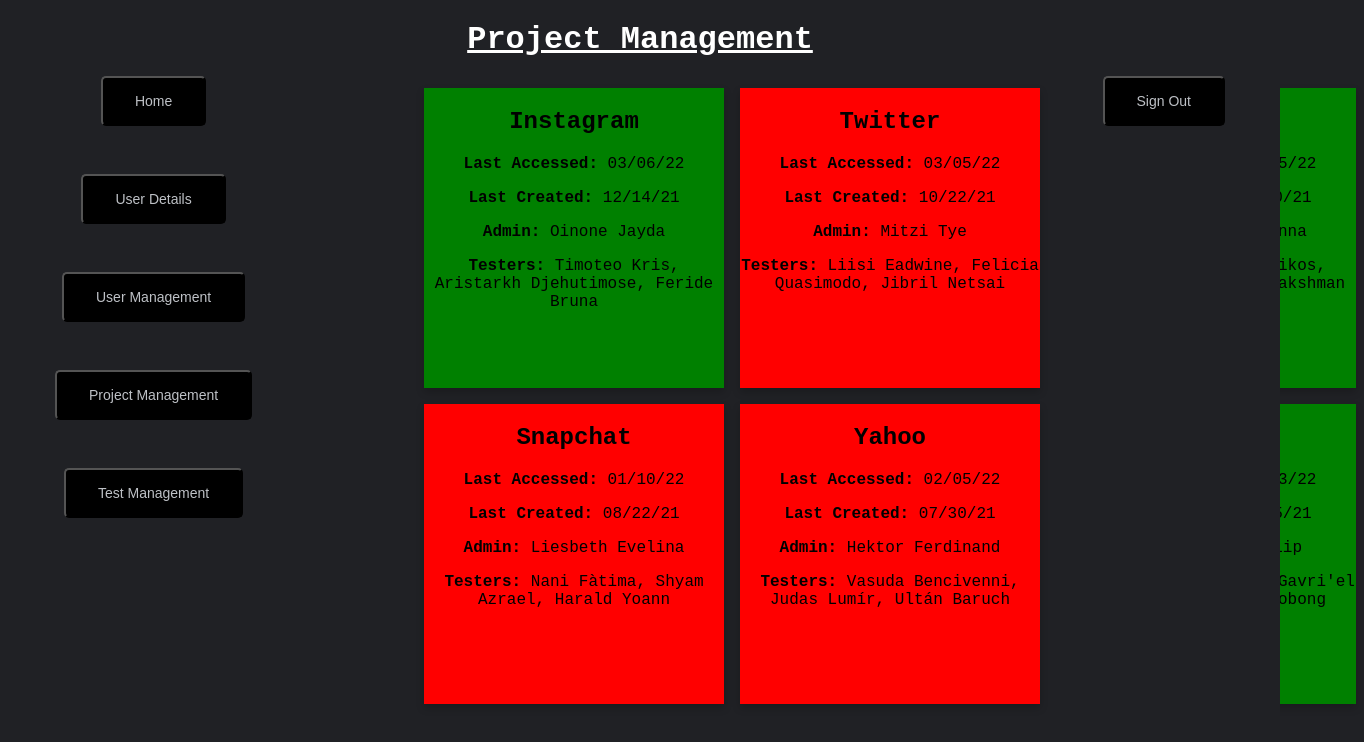
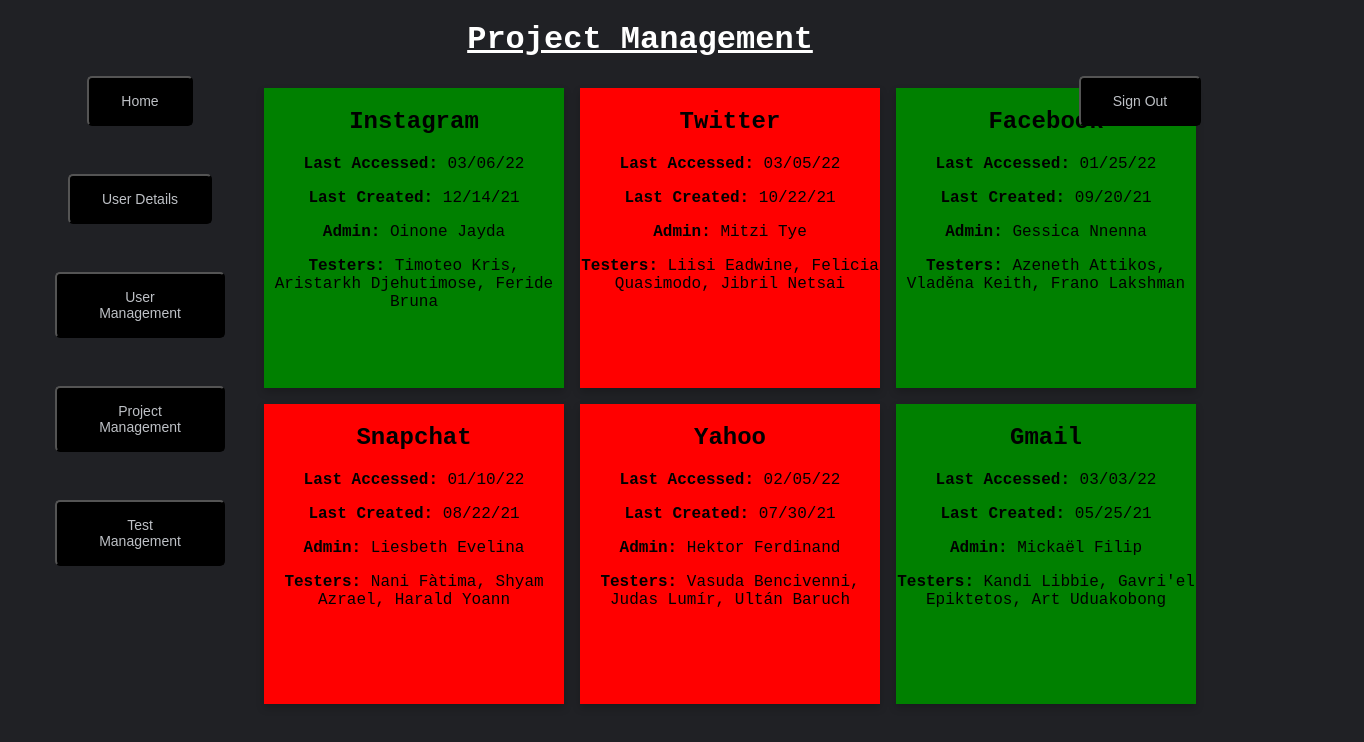
Before and after one commit to rkenney4/seniorproj, a Vue app: page /project-management in a window 1280 px wide. Shown: the top 742 px of the page, 1364 px wide, since content can reach past the window. Built offline with nearby package versions, Linux system fonts and the light colour scheme; no server answers; sample sign-in values are in the browser's storage.

Commit message:
Updated UI

```diff
--- a/src/App.vue
+++ b/src/App.vue
@@ -90,8 +90,8 @@ body
 #nav {
   padding: 5vh;
   position: fixed;
+  width: 25vh;
   height: 90vh;
-  background-color: #202125;
   z-index: 2;
 }
 #nav a {
--- a/src/views/ProjectManagement.vue
+++ b/src/views/ProjectManagement.vue
@@ -151,7 +151,7 @@
   padding: 2vh 2vh;
 }
 .shift {
-    left: 50vh;
+    left: 30vh;
     right: 40vh;
 }
 .row:after {
@@ -161,7 +161,7 @@
 }
 .column {
   float: left;
-  width: 25%;
+  width: 50%;
   padding: 1vh 1vh;
 }
 .flip-card {
--- a/src/views/UserManagement.vue
+++ b/src/views/UserManagement.vue
@@ -284,8 +284,8 @@
   clear: both;
 }
 .column {
-  float: left;
-  width: 25%;
+  left: 240px;
+  width: 50%;
   padding: 0 10px;
 }
 .flip-card {
```
